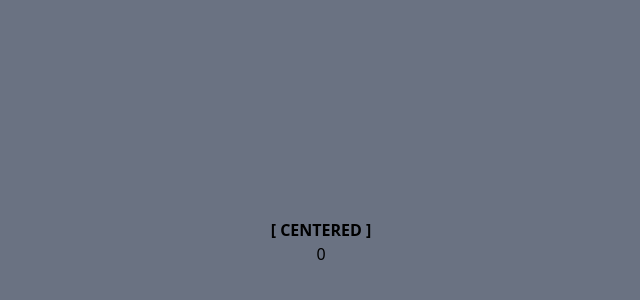
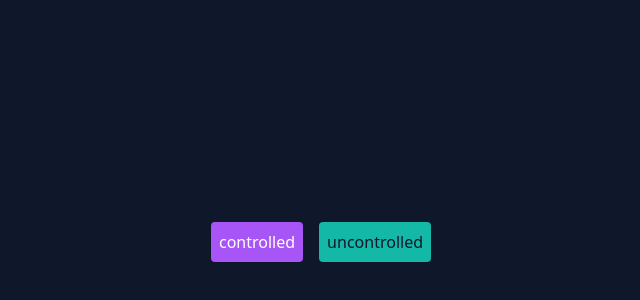
Before and after one commit to tryproxy/react2025q3forms, a React (Vite) app: page / in a window 1280 px wide. Shown: the part 158-458 px from the top of the page, without its empty margins (319-959 px from the left). Built offline with nearby package versions, Linux system fonts and the light colour scheme.

Commit message:
feat: add modal

```diff
--- a/src/app/app.tsx
+++ b/src/app/app.tsx
@@ -1,22 +1,34 @@
 import { cn } from '@/shared/lib/cn';
+import { UIButton } from '@/shared/uikit/ui-button';
+import { UIModal } from '@/shared/uikit/ui-modal';
 import { useState } from 'react';
 
 function App() {
-  const [count, setCount] = useState(0);
+  const [isOpen, setIsOpen] = useState(false);
 
   return (
     <div
+      data-theme="dark"
       className={cn(
-        'flex h-screen flex-col items-center justify-center bg-gray-500'
+        'bg-background text-surface-foreground flex h-screen flex-col items-center justify-center'
       )}
     >
-      <button
-        className="cursor-pointer font-bold text-black"
-        onClick={() => setCount(count + 1)}
-      >
-        [ CENTERED ]
-      </button>
-      <div>{count}</div>
+      <div id="modals"></div>
+      <UIModal isOpen={isOpen} onClose={() => setIsOpen(false)}>
+        <UIModal.Header>HEADER</UIModal.Header>
+        <UIModal.Body>TEXT</UIModal.Body>
+        <UIModal.Footer>
+          <UIButton variant="secondary">Submit</UIButton>
+        </UIModal.Footer>
+      </UIModal>
+      <div className="flex gap-4">
+        <UIButton variant="default" onClick={() => setIsOpen(true)}>
+          controlled
+        </UIButton>
+        <UIButton variant="secondary" onClick={() => setIsOpen(true)}>
+          uncontrolled
+        </UIButton>
+      </div>
     </div>
   );
 }
```
